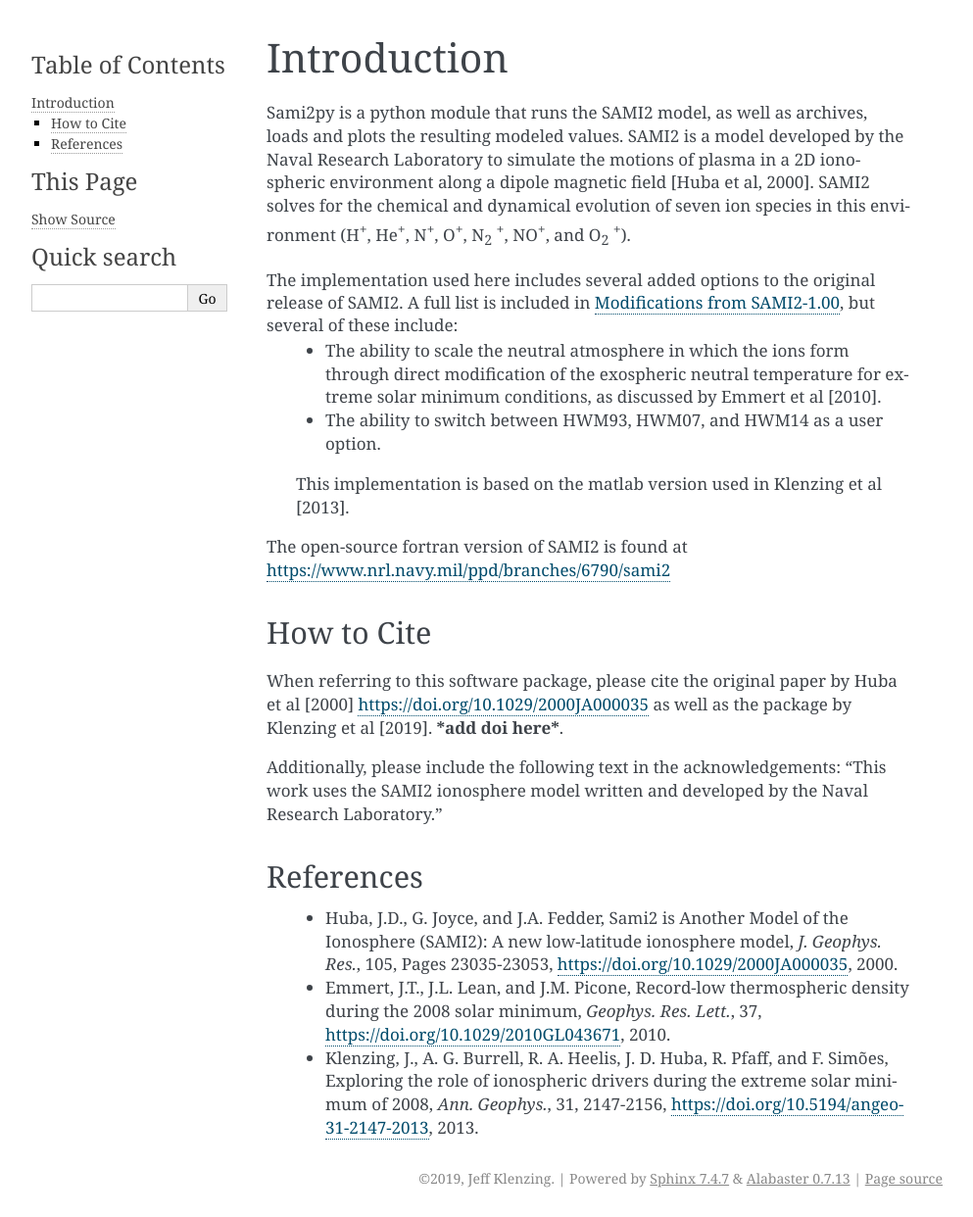
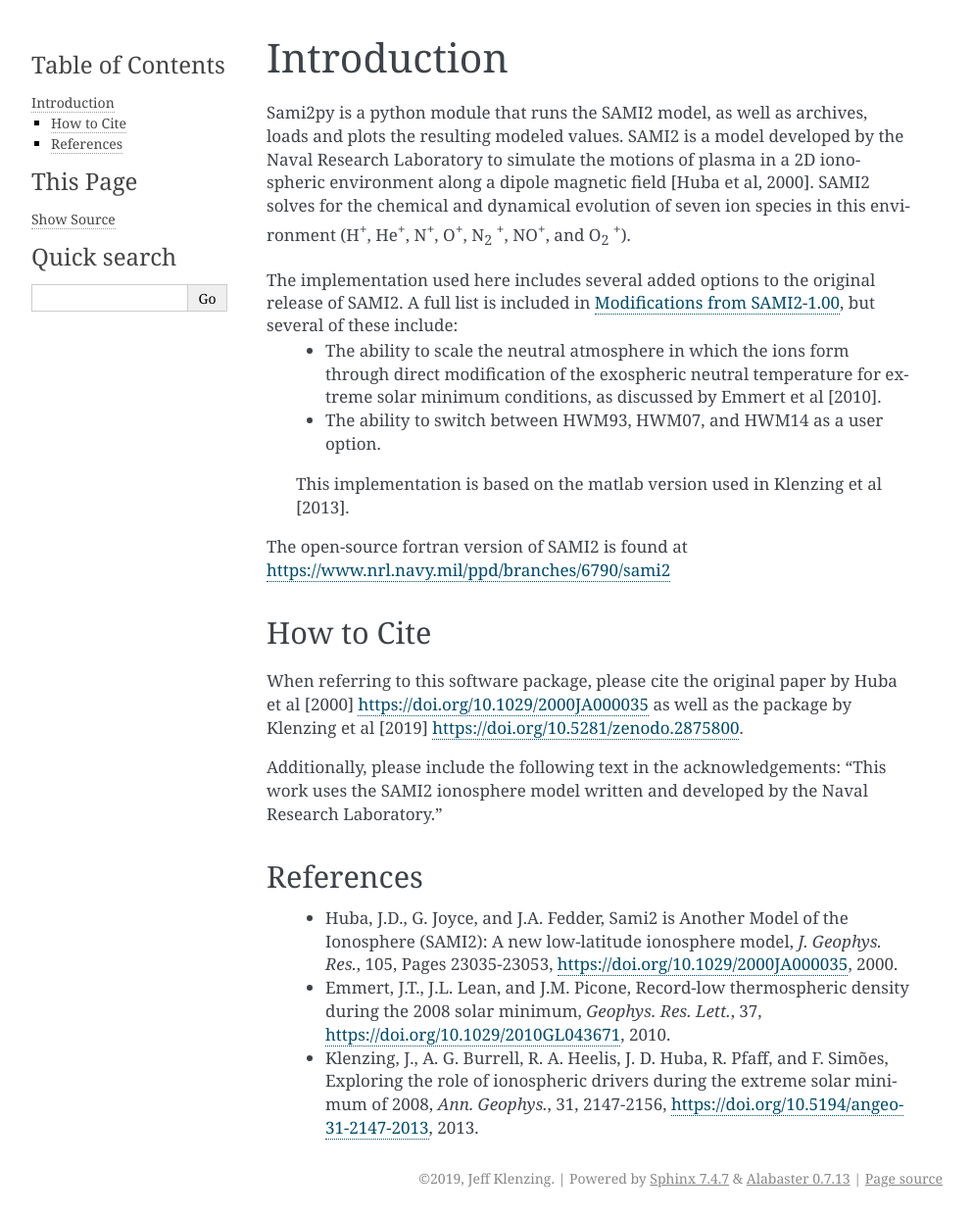
Before and after one commit to sami2py/sami2py, a Sphinx documentation site: the page built from docs/introduction.rst, in a window 1280 px wide. Shown: the whole page at 98% size, without its empty margins (148-1141 px from the left). Built offline with Sphinx 7.4.7, drawn with Linux system fonts in a browser that asks for light colours; formulas are drawn with MathJax 3.

Commit message:
Update introduction.rst

```diff
--- a/docs/introduction.rst
+++ b/docs/introduction.rst
@@ -19,7 +19,7 @@ The open-source fortran version of SAMI2 is found at https://www.nrl.navy.mil/pp
 How to Cite
 -----------
 
-When referring to this software package, please cite the original paper by Huba et al [2000] https://doi.org/10.1029/2000JA000035 as well as the package by Klenzing et al [2019]. ***add doi here***.
+When referring to this software package, please cite the original paper by Huba et al [2000] https://doi.org/10.1029/2000JA000035 as well as the package by Klenzing et al [2019] https://doi.org/10.5281/zenodo.2875800.
 
 Additionally, please include the following text in the acknowledgements: "This work uses the SAMI2 ionosphere model written and developed by the Naval Research Laboratory."
 
```
